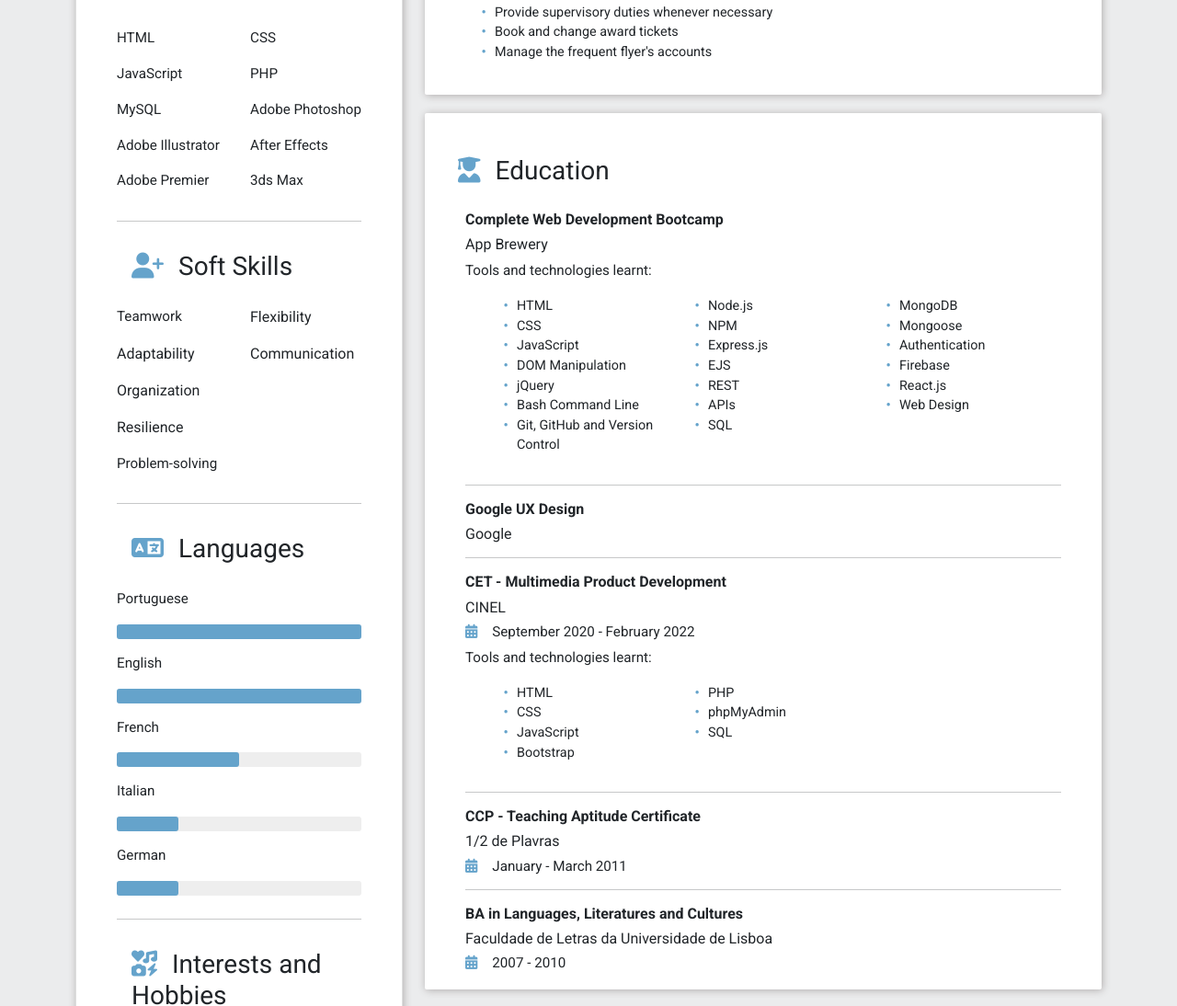
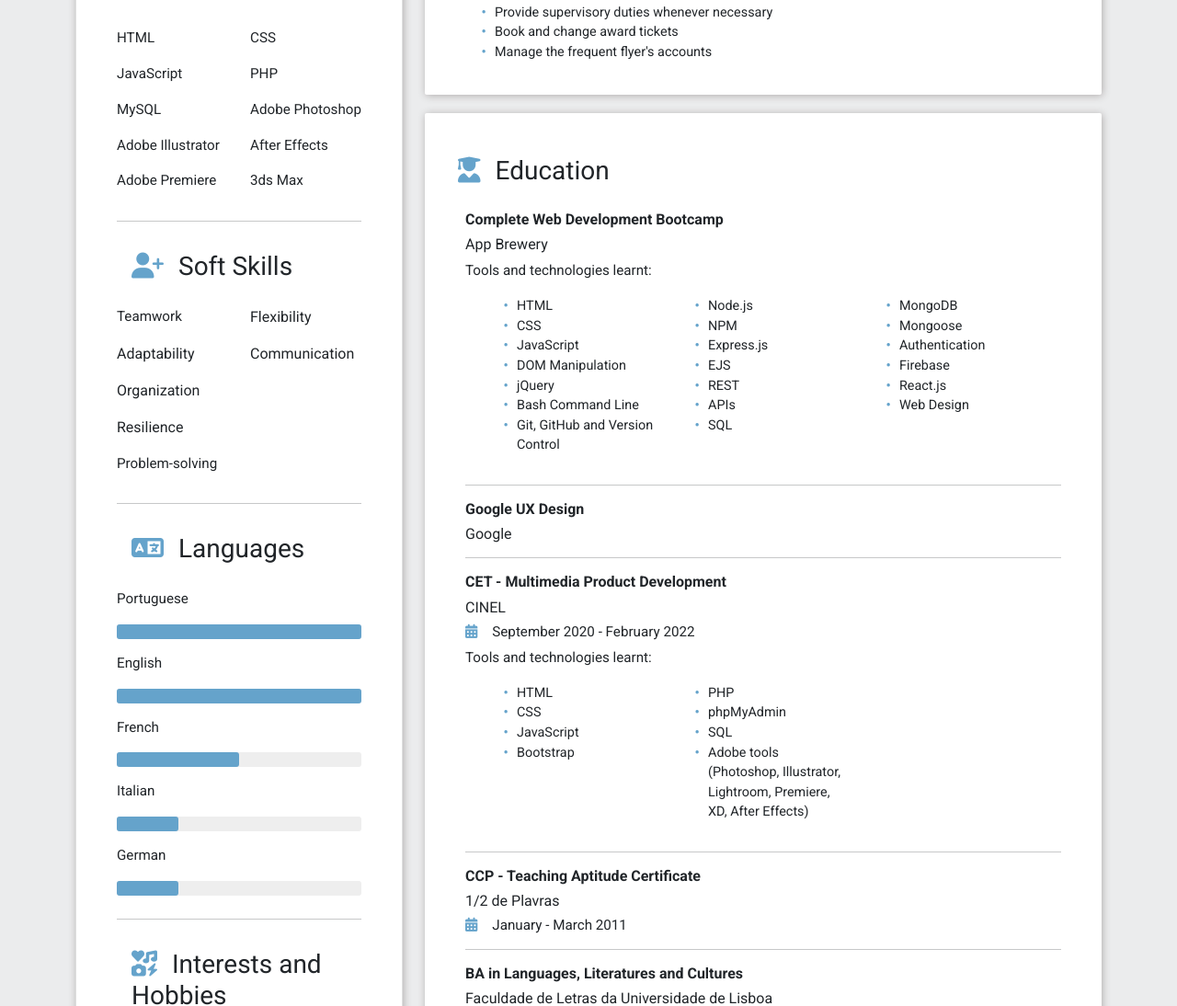
Before and after one commit to SofiaPia/SofiaPia_CV, a plain HTML site: page index.html in a window 1280 px wide. Shown: the part 939-2033 px from the top of the page at 92% size. Drawn offline with nearby package versions, Linux system fonts and the light colour scheme.

Commit message:
Update index.html

```diff
--- a/index.html
+++ b/index.html
@@ -80,7 +80,7 @@
                   <p>After Effects</p>
                 </div>
                 <div class="col-lg-6 col-sm-12">
-                  <p>Adobe Premier</p>
+                  <p>Adobe Premiere</p>
                 </div>
                 <div class="col-lg-6 col-sm-12">
                   <p>3ds Max</p>
@@ -301,6 +301,7 @@
                   <li>PHP</li>
                   <li>phpMyAdmin</li>
                   <li>SQL</li>
+                  <li>Adobe tools (Photoshop, Illustrator, Lightroom, Premiere, XD, After Effects)</li>
                 </ul>
               </div>
               <div class="col-lg-4 col-md-0 col-sm-0"></div>
```
